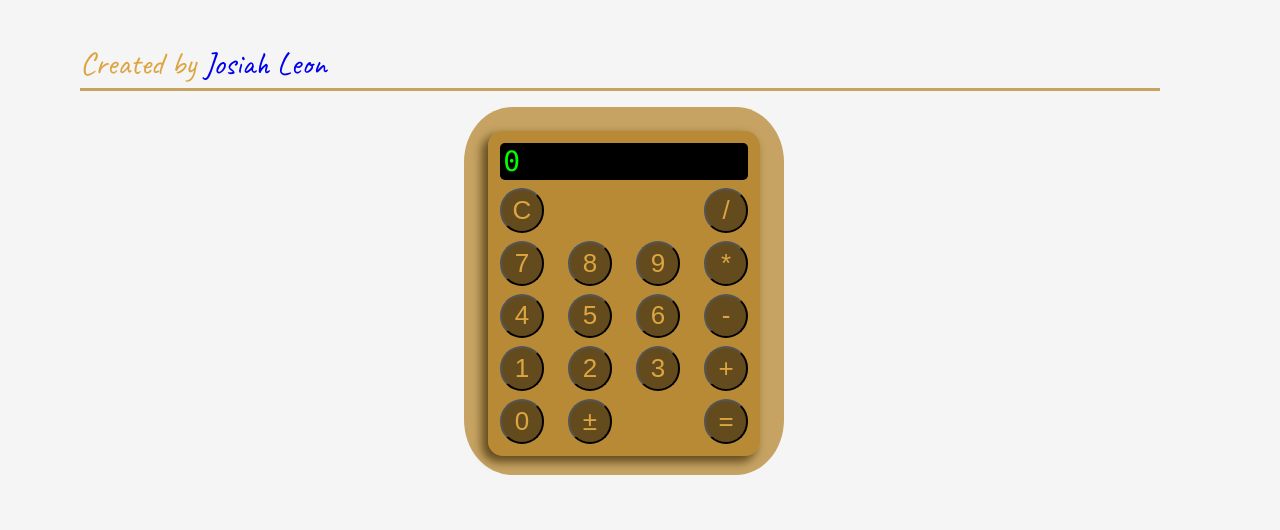
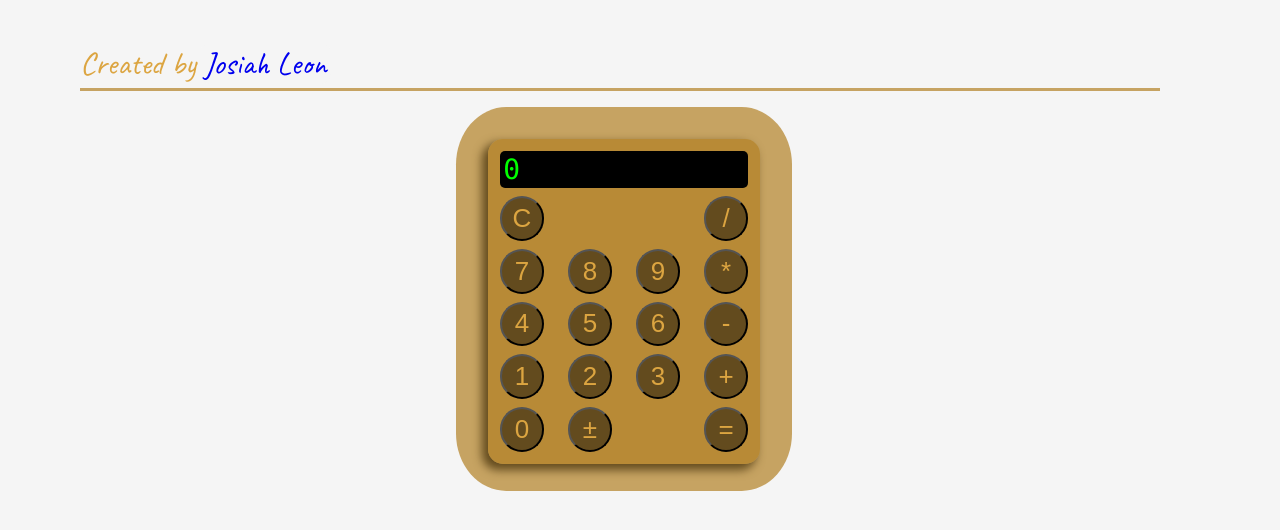
Before and after one commit to ROTBOW/mini-us, a React (Create React App) app: page / in a window 1280 px wide. Shown: the top 530 px of the page. Built offline with nearby package versions, Linux system fonts and the light colour scheme.

Commit message:
updated default block style

```diff
--- a/src/styles/block_mixin.scss
+++ b/src/styles/block_mixin.scss
@@ -3,10 +3,10 @@
 @mixin default-block {
     background-color: $second-color;
 
-    width: 15rem;
-    height: 16rem;
+    width: 20rem;
+    height: 20rem;
 
 
     border-radius: 15%;
-    padding: 0.5rem;
+    padding: 1rem;
 };
```
